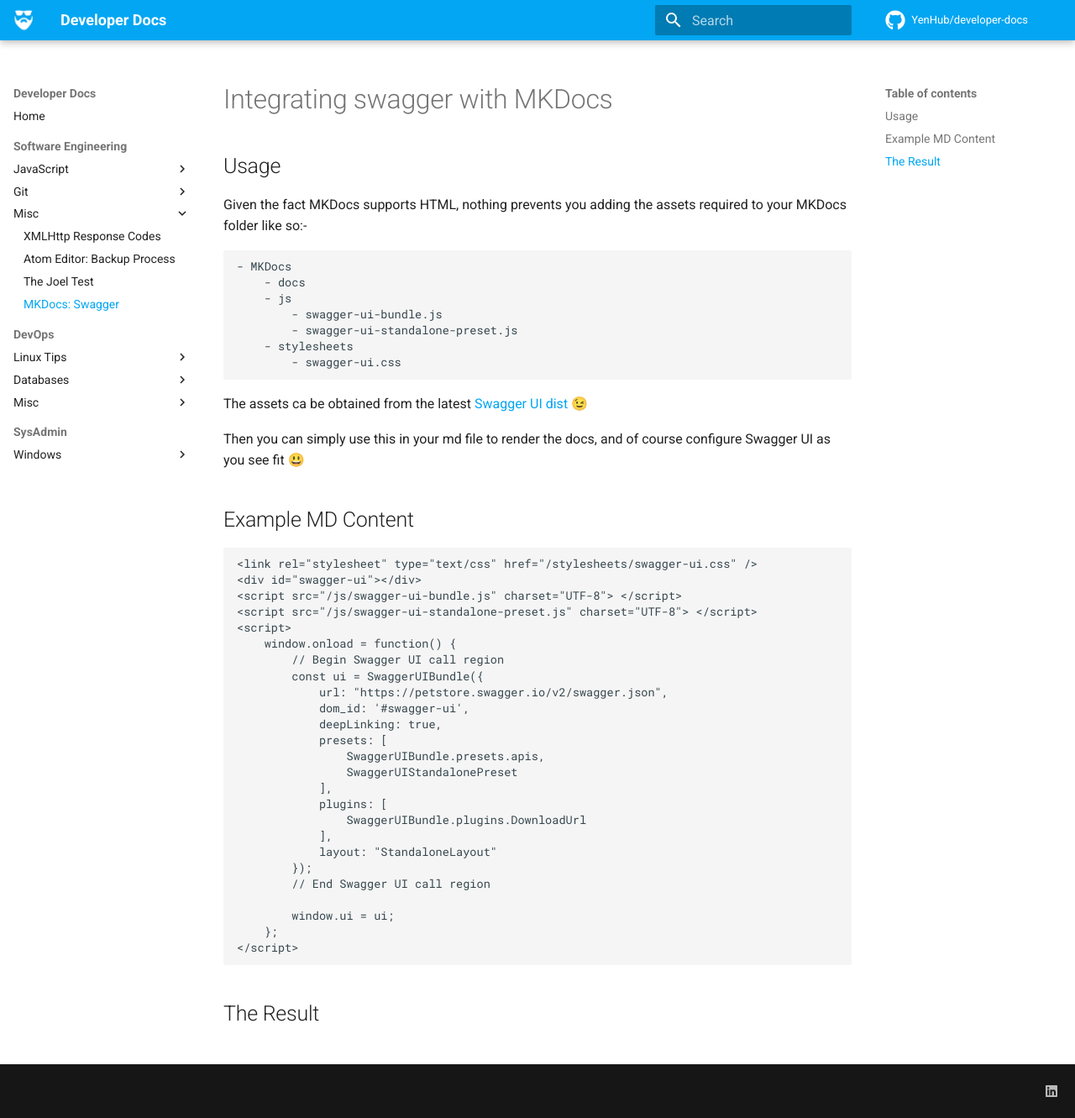
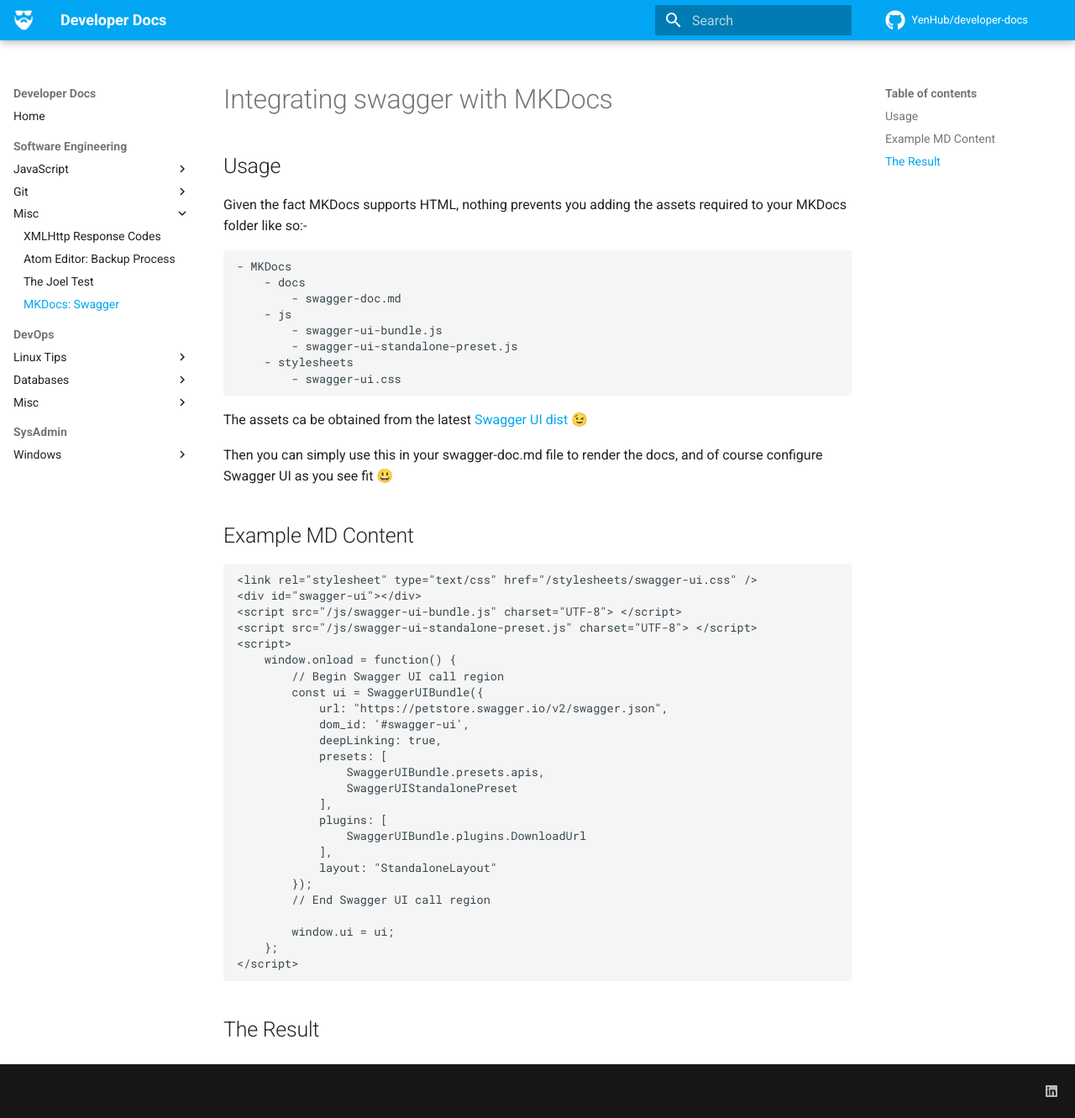
Before and after one commit to YenHub/developer-docs, an MkDocs documentation site: the page built from docs/engineering/misc/mkdocs-swagger.md, in a window 1280 px wide and 1331 px high. Shown: the whole window at 84% size. Built offline with MkDocs 1.6.1 and Material for MkDocs 9.7.7, drawn with Linux system fonts in a browser that asks for light colours; a script that is not in the unit is left out; comment, search, counter and statistics services are not loaded.

Commit message:
🔨 Include md file in example tree

````diff
--- a/docs/engineering/misc/mkdocs-swagger.md
+++ b/docs/engineering/misc/mkdocs-swagger.md
@@ -7,6 +7,7 @@
 ```pre
 - MKDocs
     - docs
+        - swagger-doc.md
     - js
         - swagger-ui-bundle.js
         - swagger-ui-standalone-preset.js
@@ -16,7 +17,7 @@
 
 The assets ca be obtained from the latest [Swagger UI dist](https://github.com/swagger-api/swagger-ui/tree/master/dist) 😉
 
-Then you can simply use this in your md file to render the docs, and of course configure Swagger UI as you see fit 😃
+Then you can simply use this in your swagger-doc.md file to render the docs, and of course configure Swagger UI as you see fit 😃
 
 ## Example MD Content
 
````
